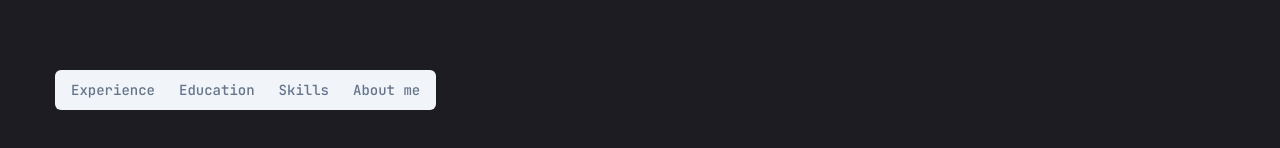
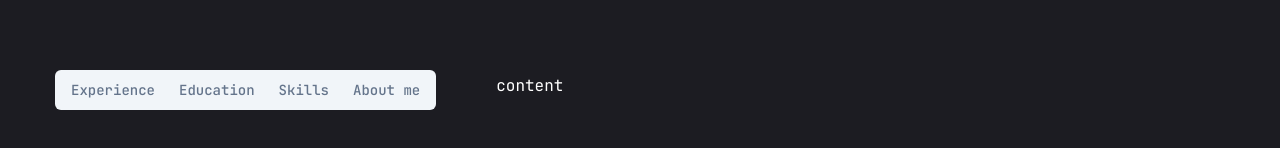
Before and after one commit to reynaroma/reyna-portfolio, a Next.js app: page /resume in a window 1280 px wide. Shown: the part 370-518 px from the top of the page. Built offline with nearby package versions, Linux system fonts and the light colour scheme.

Commit message:
Add style on the Tabs

```diff
--- a/app/resume/page.jsx
+++ b/app/resume/page.jsx
@@ -144,13 +144,16 @@ const Resume = () => {
       className='min-h-[80vh] flex items-center justify-center py-12 xl:py-0'
     >
       <div className="container mx-auto">
-        <Tabs>
+        <Tabs defaultValue='experience' className='flex flex-col xl:flex-row gap-[60px]'>
           <TabsList>
             <TabsTrigger>Experience</TabsTrigger>
             <TabsTrigger>Education</TabsTrigger>
             <TabsTrigger>Skills</TabsTrigger>
             <TabsTrigger>About me</TabsTrigger>
           </TabsList>
+
+          {/* content */}
+          <div>content</div>
         </Tabs>
       </div>
     </motion.div>
```
